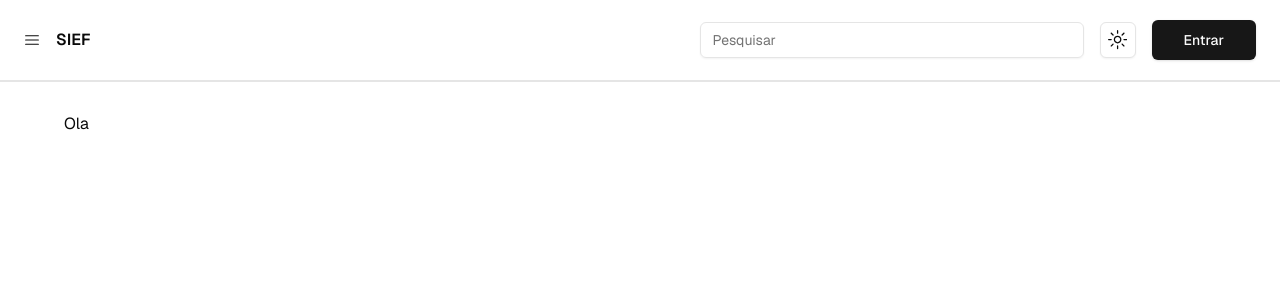
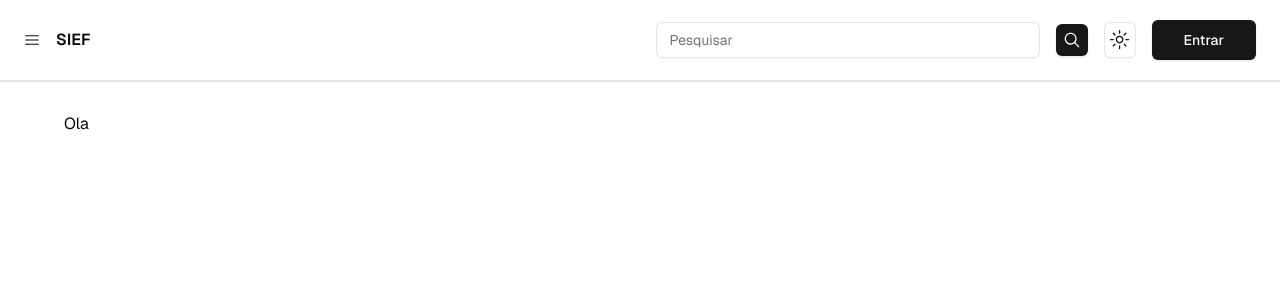
Before and after one commit to Vitor545/sief, a Next.js app: page / in a window 1280 px wide. Shown: the top 300 px of the page. Built offline with nearby package versions, Linux system fonts and the light colour scheme; no server answers.

Commit message:
add search funcionalidade

```diff
--- a/src/app/(application)/search/page.tsx
+++ b/src/app/(application)/search/page.tsx
@@ -1,8 +1,6 @@
-'use client';
+import SearchNotFound from "@/components/search_notfound";
+import { notFound } from "next/navigation";
 
-import { notFound } from "next/navigation";
-import Lottie from "lottie-react";
-import bear from "@/assets/bear.json";
 
 export default function Search({ searchParams }: { searchParams: { name: string } }) {
     if (!searchParams?.name) {
@@ -10,12 +8,8 @@ export default function Search({ searchParams }: { searchParams: { name: string
     }
     return (
         <main className="container sm:px-16 text-center p-8 pt-28 flex flex-col gap-6">
-            <h3 className="font-medium">Pesquisa para {'"' + searchParams?.name + '"'}</h3>
-            <div className="m-auto flex items-center flex-col mt-8">
-                <Lottie className="w-96 " animationData={bear} loop={true} />
-                <h4 className="text-center my-1 font-medium">Nenhum conteúdo correspondente</h4>
-                <h5 className="text-center text-neutral-400">Verifique sua ortografia ou tente palavras-chave diferentes</h5>
-            </div>
+            <h3 className="font-medium text-center mb-8">Pesquisa para {'"' + searchParams?.name + '"'}</h3>
+            <SearchNotFound />
         </main>
     );
 }
--- a/src/components/header.tsx
+++ b/src/components/header.tsx
@@ -1,6 +1,6 @@
 'use client'
 import * as React from "react";
-import { HamburgerMenuIcon, ReloadIcon } from "@radix-ui/react-icons";
+import { HamburgerMenuIcon, MagnifyingGlassIcon, ReloadIcon } from "@radix-ui/react-icons";
 import { Input } from "@/components/ui/input";
 import { ModeToggle } from "./mode_toggle";
 import { SignInButton, SignedIn, SignedOut, UserButton } from "@clerk/nextjs";
@@ -13,6 +13,7 @@ import { useRouter } from "next/navigation";
 export interface IHeaderProps { }
 
 export default function Header(props: IHeaderProps) {
+  const [searchTerm, setSearchTerm] = React.useState("");
   const router = useRouter();
   return (
     <header className="z-[9000] w-full  border-0 border-b-2 border-blend-darken fixed top-0 left-0 bg-background">
@@ -24,7 +25,14 @@ export default function Header(props: IHeaderProps) {
           </Link>
         </div>
         <div className="flex items-center gap-4 w-full justify-end">
-          <Input onKeyDown={(e) => e.key === "Enter" && router.push('/search?name=' + e.currentTarget.value)}   placeholder="Pesquisar" className="max-w-48 md:max-w-96 w-full max-[430px]:hidden" />
+          <div className="flex items-center gap-4 w-full justify-end">
+            <Input onChange={(e) => setSearchTerm(e.target.value)} onKeyDown={(e) => e.key === "Enter" && e.currentTarget.value && router.push('/search?name=' + e.currentTarget.value)} placeholder="Pesquisar" className="max-w-48 md:max-w-sm w-full max-[370px]:hidden max-[500px]:max-w-24" />
+            <Button className="p-0 w-8 h-8 max-[370px]:hidden" size={"sm"} onClick={() => {
+              searchTerm && router.push('/search?name=' + searchTerm);
+            }}>
+              <MagnifyingGlassIcon className="h-5 w-5" />
+            </Button >
+          </div>
           <ModeToggle />
           <ClerkLoading>
             <ReloadIcon className="h-5 w-5 text-muted-foreground animate-spin" />
--- /dev/null
+++ b/src/components/search_notfound.tsx
@@ -0,0 +1,16 @@
+'use client';
+import Lottie from "lottie-react";
+import bear from "@/assets/bear.json";
+
+export interface ISearchNotFoundProps {
+}
+
+export default function SearchNotFound(props: ISearchNotFoundProps) {
+    return (
+        <div className="m-auto flex items-center flex-col ">
+            <Lottie className="w-96 max-[500px]:w-60" animationData={bear} loop={true} />
+            <h4 className="text-center my-1 font-medium">Nenhum conteúdo correspondente</h4>
+            <h5 className="text-center text-neutral-400">Verifique sua ortografia ou tente palavras-chave diferentes</h5>
+        </div>
+    );
+}
```
